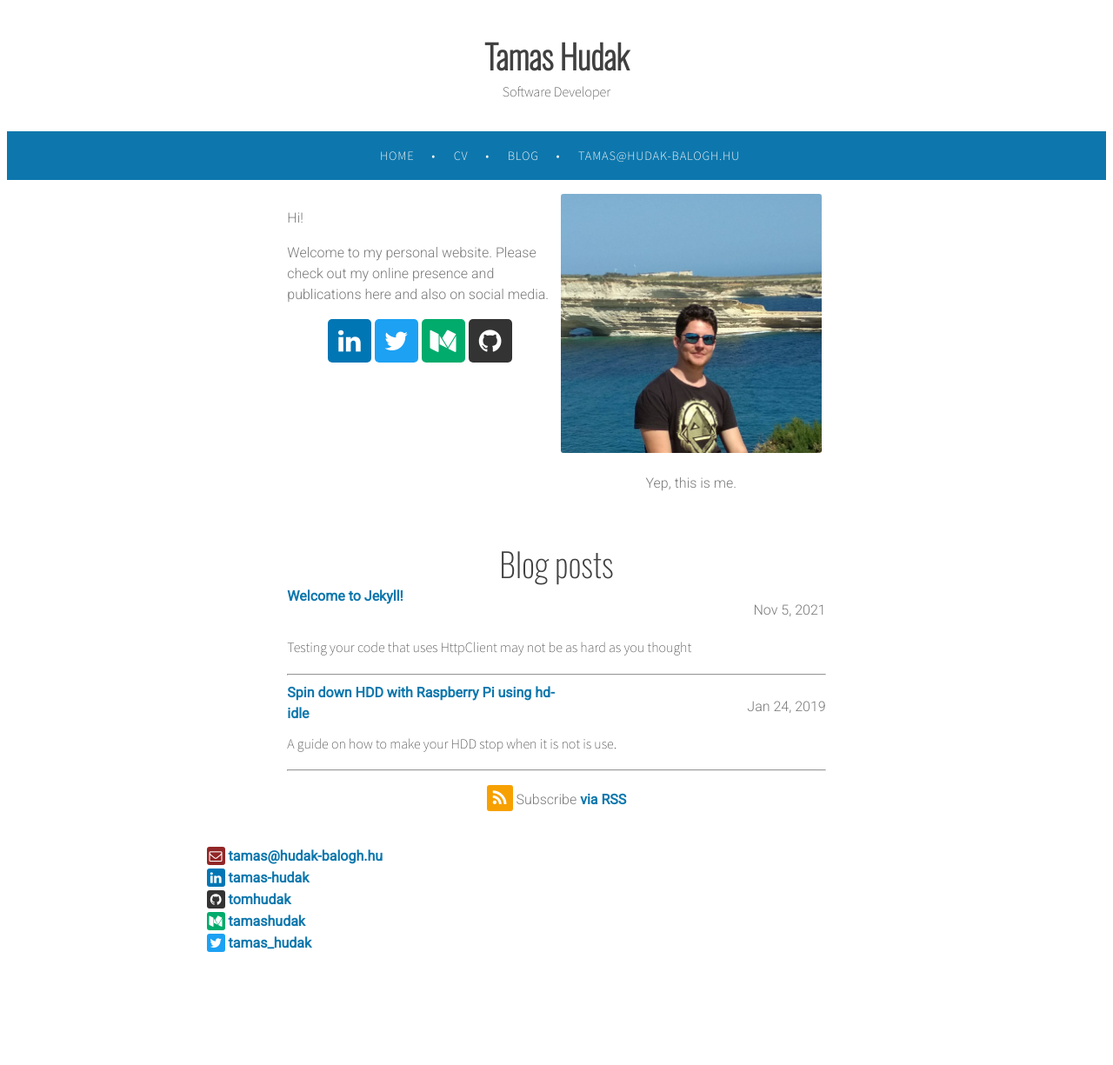
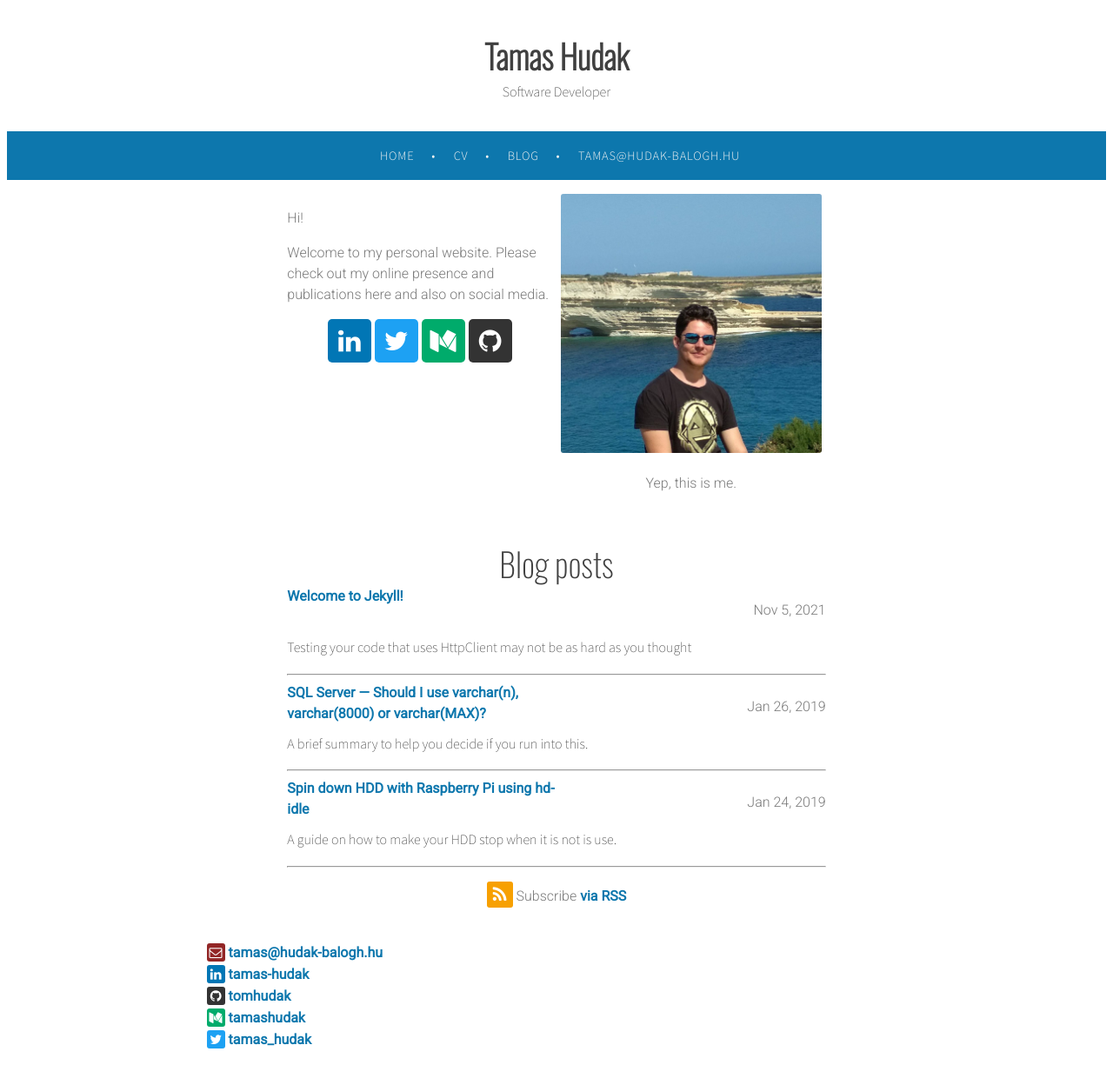
Before and after one commit to tomhudak/tomhudak.github.io, a Jekyll site: the page built from index.html, in a window 1280 px wide. Shown: the whole page at 87% size. Built offline with Jekyll 4.4.1, drawn with Linux system fonts in a browser that asks for light colours; before the commit the page ends 1114 px from its top, so only the background shows below that; some of the changed lines change nothing that is shown.

Commit message:
Added old-new post about SQL Varchars

```diff
--- /dev/null
+++ b/_posts/2019-01-26-sql-server-should-i-use-varchar-n-varchar-8000-or-varchar-max.markdown
@@ -0,0 +1,42 @@
+---
+layout: post
+title:  "SQL Server — Should I use varchar(n), varchar(8000) or varchar(MAX)?"
+date:   2019-01-26 14:00:00 +0100
+categories: raspberry pi hd-idle hdd spin down
+description:  "A brief summary to help you decide if you run into this."
+comments: true
+---
+
+![SQL](/assets/2019-01-26-sql-varchar.jpeg)
+
+During my career I have encountered situations when I had to define a new table column for storing string data and found some confusion in the heads (including mine) when it comes to picking between `varchars` and `nvarchars` or 8000s and MAXes. I would like to clear some of that mist.
+
+If you are looking for what's the difference between `char` and `varchar` or `varchar` and `nvarchar` there is a pretty clean explanation [here](https://stackoverflow.com/questions/144283/what-is-the-difference-between-varchar-and-nvarchar). When you need to decide what length you should use for storing your string data that's another story.
+
+### TL;DR
+
+Use `nvarchar(n)` if you know that your data is not longer than 4000 characters and want to be 100% sure to be very performant (or pick 8000 lenghts if you are sure you don't use Unicode characters and can use `varchar`).
+
+## Reasons for using varchar(n)
+- Your data is stored physically in row therefore have a more performant execution plan on it.
+- You can create indexes on your column.
+
+## What's up with varchar(8000)?
+The max number for n is 8000 that you can specify for `varchar`. Reason being that the **maximum lenght you can store in row is 8 kB**, and every character in `varchar` takes 1 byte.
+
+> The max for `nvarchar` is `nvarchar(4000)` since that one takes 2 bytes per char.
+
+## About varchar(MAX)
+- If your data is longer than 8000 characters varchar(MAX) is what you need. You can store up to **2GB** size of data this way.
+- In `varchar(MAX`) fields if your data size is shorter than 8000 characters your data is stored in row automatically (therefore the data execution is faster).
+- Over 8000 characters your data is considered to be `text` and stored out of row, and becoming (somewhat) slower to work with.
+- You cannot create indexes on `varchar(MAX)` columns.
+
+## So which one should I use?
+If you are unsure about your data length and your database is not heavily used you should be fine with `varchar(MAX)` values. If you are storing Unicode characters, go with `nvarchar(MAX)`. The same applies if you're unsure about it. If your data can vary over and under the 8k you should still be fine with it in most cases.
+
+If you know your maximum length of your stored data, always go with `varchar(n)`, (where n is the max lengths of your data). And again if you are unsure whether you are storing Unicode chars or not, go with `nvarchar`.
+
+If this post was any help of you please have a feedback by commenting, giving a clap, follow or share. Thanks!
+
+This post is also published on [Medium](https://medium.com/@tamashudak/during-my-career-i-have-encountered-situations-when-i-had-to-define-a-new-table-column-for-storing-3c6c58078417).
```
Also changed, not shown: _includes/disqus.html (line endings or trailing spaces), _includes/footer.html (line endings or trailing spaces), _includes/head.html (line endings or trailing spaces), _includes/header.html (line endings or trailing spaces), assets/2019-01-26-sql-varchar.jpeg (added).
